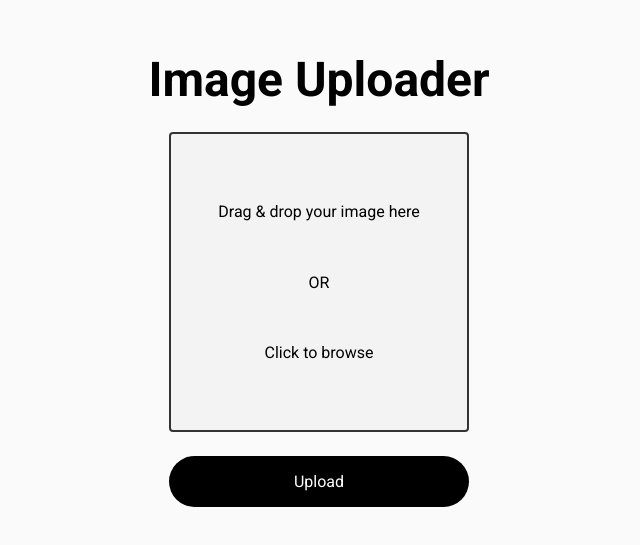
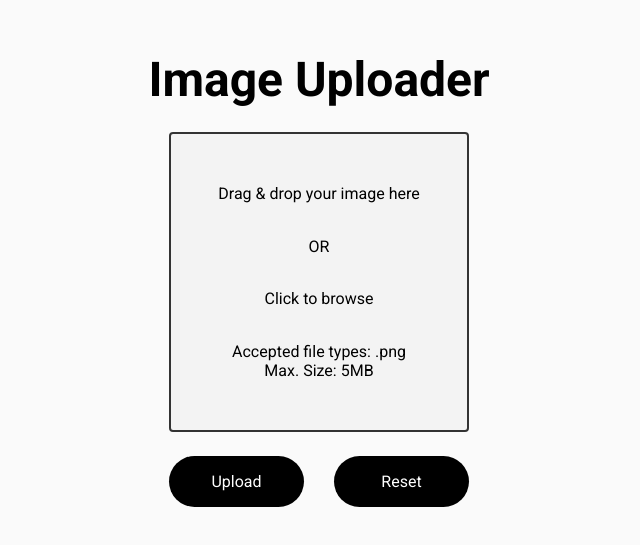
Before and after one commit to ArnavVarshney/image-upload, a Next.js app: page / in a window 1280 px wide. Shown: the part 121-666 px from the top of the page, without its empty margins (321-961 px from the left). Built offline with nearby package versions, Linux system fonts and the light colour scheme.

Commit message:
Add Reset
Signed-off-by: Arnav Varshney <varshney.arnav@gmail.com>

```diff
--- a/app/components/dropzone.tsx
+++ b/app/components/dropzone.tsx
@@ -1,14 +1,15 @@
-import React, {useRef, useState} from 'react';
+import React, {Dispatch, SetStateAction, useRef, useState} from 'react';
 import {toast} from 'react-toastify';
 import 'react-toastify/dist/ReactToastify.css';
 
 interface DropzoneProps {
     onFileDrop: (file: File) => void;
+    selectedFile: File;
+    setFileName: Dispatch<SetStateAction<File>>;
 }
 
-export const Dropzone: React.FC<DropzoneProps> = ({onFileDrop}) => {
+export const Dropzone: React.FC<DropzoneProps> = ({onFileDrop, setFileName, selectedFile}) => {
     const [dragging, setDragging] = useState(false);
-    const [fileName, setFileName] = useState<string>(null);
     const [filePreviewUrl, setFilePreviewUrl] = useState<string>(null);
     const fileInputRef = useRef<HTMLInputElement>(null);
 
@@ -43,7 +44,7 @@ export const Dropzone: React.FC<DropzoneProps> = ({onFileDrop}) => {
                 return;
             }
 
-            setFileName(droppedFile.name); // set the file name
+            setFileName(droppedFile);
             setFilePreviewUrl(URL.createObjectURL(droppedFile));
             e.dataTransfer.clearData();
             onFileDrop(droppedFile);
@@ -61,7 +62,7 @@ export const Dropzone: React.FC<DropzoneProps> = ({onFileDrop}) => {
                 return;
             }
 
-            setFileName(selectedFile.name);
+            setFileName(selectedFile);
             setFilePreviewUrl(URL.createObjectURL(selectedFile));
             onFileDrop(selectedFile);
         }
@@ -77,11 +78,12 @@ export const Dropzone: React.FC<DropzoneProps> = ({onFileDrop}) => {
         <div className={`dropzone ${dragging ? 'dragging' : ''}`} onClick={handleDropzoneClick}
              onDragEnter={handleDragEnter}
              onDragLeave={handleDragLeave} onDragOver={handleDragOver} onDrop={handleDrop}>
-            {fileName === null ? (
+            {selectedFile === null ? (
                 <>
                     <p>Drag & drop your image here</p>
                     <p>OR</p>
                     <p>Click to browse</p>
+                    <p>Accepted file types: .png <br/> Max. Size: 5MB</p>
                     <input
                         ref={fileInputRef}
                         id="file"
@@ -93,7 +95,7 @@ export const Dropzone: React.FC<DropzoneProps> = ({onFileDrop}) => {
                 </>
             ) : (
                 <>
-                    <p>{fileName}</p>
+                    <p>{selectedFile.name}</p>
                     <img src={filePreviewUrl} alt="preview" style={{width: '100%', height: 'auto'}}/>
                 </>
             )}
--- a/app/globals.css
+++ b/app/globals.css
@@ -34,6 +34,7 @@ input[type='reset'] {
     font: inherit;
     cursor: pointer;
     outline: inherit;
+    width: 45%;
 }
 
 input[type='file']::file-selector-button {
@@ -146,3 +147,8 @@ form {
         transform: rotate(360deg);
     }
 }
+
+.button-container {
+    display: flex;
+    justify-content: space-between;
+}
--- a/app/page.tsx
+++ b/app/page.tsx
@@ -11,6 +11,11 @@ export default function Page() {
     const [uploading, setUploading] = useState(false);
     const [uploadedFileId, setUploadedFileId] = useState<string | null>(null);
 
+    const resetForm = () => {
+        setFile(null);
+        setUploading(false);
+        setUploadedFileId(null);
+    };
 
     const handleFileDrop = (droppedFile: File) => {
         setFile(droppedFile);
@@ -69,11 +74,16 @@ export default function Page() {
                 {uploadedFileId ? (
                     <QRCodeDisplay fileId={uploadedFileId}/>
                 ) : (
-                    <Dropzone onFileDrop={handleFileDrop}/>
+                    <Dropzone onFileDrop={handleFileDrop} selectedFile={file} setFileName={setFile}/>
                 )}
-                <button type="submit" disabled={uploading}>
-                    {uploading ? <div className="spinner"></div> : 'Upload'}
-                </button>
+                <div className="button-container">
+                    <button type="submit" disabled={uploading}>
+                        {uploading ? <div className="spinner"></div> : 'Upload'}
+                    </button>
+                    <button type="reset" onClick={resetForm}>
+                        Reset
+                    </button>
+                </div>
             </form>
             <ToastContainer/>
         </main>
```
